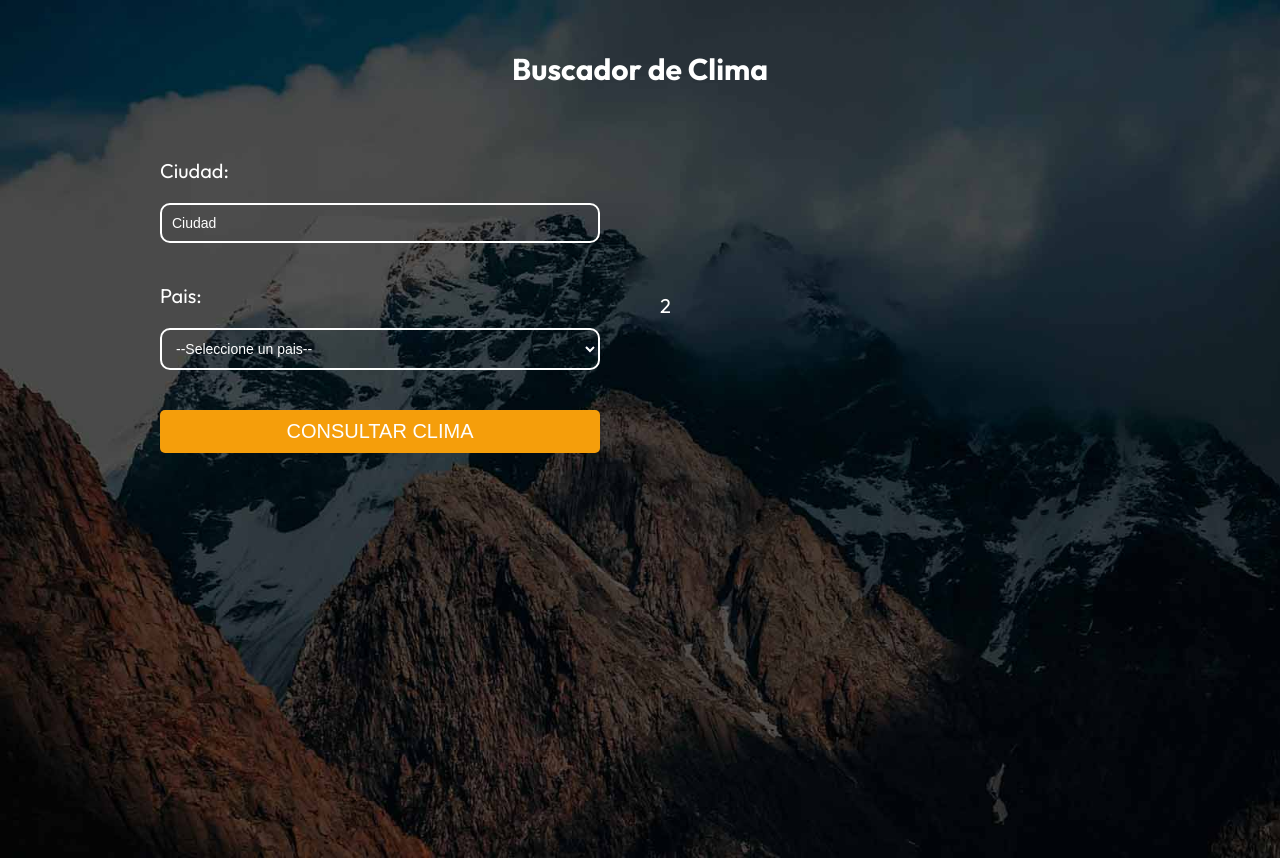
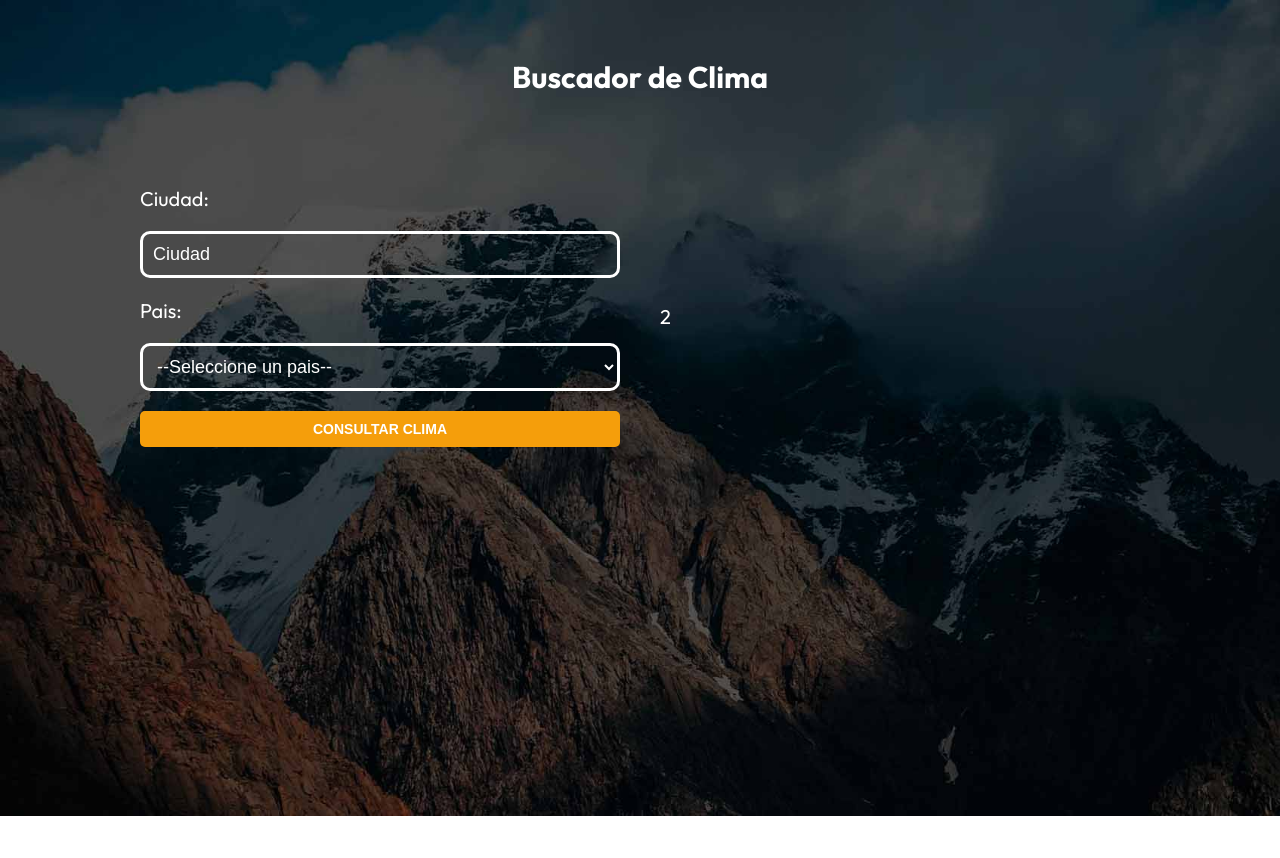
Before and after one commit to victor-varela/clima-react-typescript, a React (Vite) app: page / in a window 1280 px wide. After the commit the page ends 816 px from the top, so only its background shows below. Built offline with nearby package versions, Linux system fonts and the light colour scheme.

Commit message:
feat: add alert component. Valid Form function.

```diff
--- /dev/null
+++ b/src/components/Alert/Alert.module.css
@@ -0,0 +1,6 @@
+.alert{
+    text-align: center;
+    font-size: 1.8rem;
+    text-transform: uppercase;
+    margin-bottom: 2rem;
+}
--- /dev/null
+++ b/src/components/Alert/Alert.tsx
@@ -0,0 +1,12 @@
+import type { ReactNode } from "react"
+import styles from './Alert.module.css'
+
+//recibe children como parametro, se declara el type en la misma funcion {children: ReactNode}
+
+const Alert = ({children}: {children: ReactNode}) => {
+  return (
+    <div className={styles.alert}>{children}</div>
+  )
+}
+
+export default Alert
--- a/src/components/Form/Form.module.css
+++ b/src/components/Form/Form.module.css
@@ -1,19 +1,16 @@
-.form {
-  div {
-    display: flex;
-    flex-direction: column;
-    gap: 2rem;
-    padding: 2rem;
-  }
+.form, div {
+  display: flex;
+  flex-direction: column;
+  gap: 2rem;
 }
 
 .form input:not(input[type="submit"]),
 select {
   background-color: transparent;
-  border: 2px solid var(--white);
+  border: .3rem solid var(--white);
   padding: 1rem;
   border-radius: 1rem;
-  font-size: 1.4rem;
+  font-size: 1.8rem;
   font-weight: 400;
   color: var(--white);
 }
@@ -34,5 +31,6 @@ input[type="submit"] {
   text-transform: uppercase;
   background-color: var(--primary);
   color: var(--white);
-  font-size: 2rem;
+  font-size: 1.4rem;
+  font-weight: 700;
 }
--- a/src/components/Form/Form.tsx
+++ b/src/components/Form/Form.tsx
@@ -1,17 +1,51 @@
 import styles from "./Form.module.css";
 import { countries } from "../../data";
+import { useState } from "react";
+import type { SearchType } from "../../types";
+import Alert from "../Alert/Alert";
 
 const Form = () => {
+
+  const [search, setSearch] = useState<SearchType>({
+    city: "",
+    country: "",
+  }); //se crean los types en su carpeta y se importan. Se inicializan los valores del obj search
+
+  const handleChange = (e: React.ChangeEvent<HTMLInputElement> | React.ChangeEvent<HTMLSelectElement>) => {
+    setSearch({
+      ...search,
+      [e.target.name]: e.target.value,
+    });
+  };//Se usa la tecnica de la abuela. En el input el name es igual al nombre del campo en el obj
+
+  //State de Alert para manejo de errores
+  const [alert, setAlert] = useState('') //inicializa en string vacio, no hace falta el type
+
+
+//El handleSubmit va con el type infiriendo en el form e=> y hover. Y el viejo truco object.values(obj).includes('')
+const handleSubmit= (e: React.FormEvent<HTMLFormElement>)=>{
+  e.preventDefault()
+
+  if(Object.values(search).includes('')){
+    setAlert('todos los campos son obligatorios')
+    return
+  }
+
+}
+
+
   return (
     <>
-      <form className={styles.form}>
+      <form className={styles.form} onSubmit={handleSubmit}>
+        {/* evaluamos si hay errores y renderizamos */}
+        {alert && <Alert>{alert}</Alert>}
         <div>
           <label htmlFor="city">Ciudad:</label>
-          <input id="city" type="text" name="city" placeholder="Ciudad" />
+          <input id="city" type="text" name="city" placeholder="Ciudad" value={search.city} onChange={handleChange} />
         </div>
         <div>
           <label htmlFor="countries">Pais:</label>
-          <select id="countries">
+          <select id="countries" name="country" value={search.country} onChange={handleChange}>
             <option>--Seleccione un pais--</option>
             {countries.map(country => (
               <option value={country.code} key={country.code}>
--- a/src/data/index.ts
+++ b/src/data/index.ts
@@ -1,4 +1,6 @@
-export const countries = [
+import type { Country } from "../types";
+
+export const countries : Country[] = [
   { code: 'US', name: 'Estados Unidos' },
   { code: 'MX', name: 'México' },
   { code: 'AR', name: 'Argentina' },
--- /dev/null
+++ b/src/types/index.ts
@@ -0,0 +1,10 @@
+
+export type SearchType = {
+    city:string,
+    country:string
+}
+
+export type Country={
+    code:string,
+    name:string
+}
```
